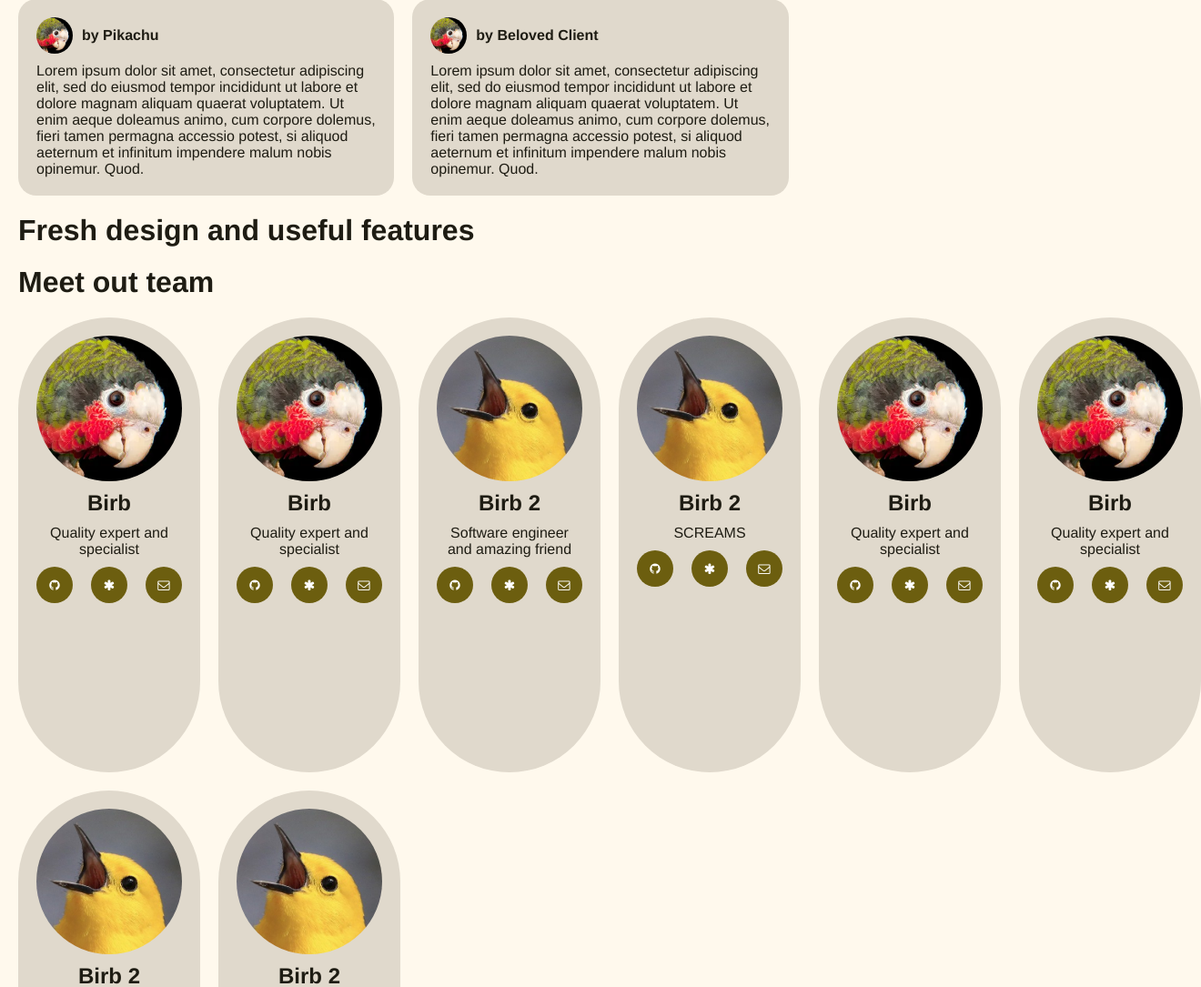
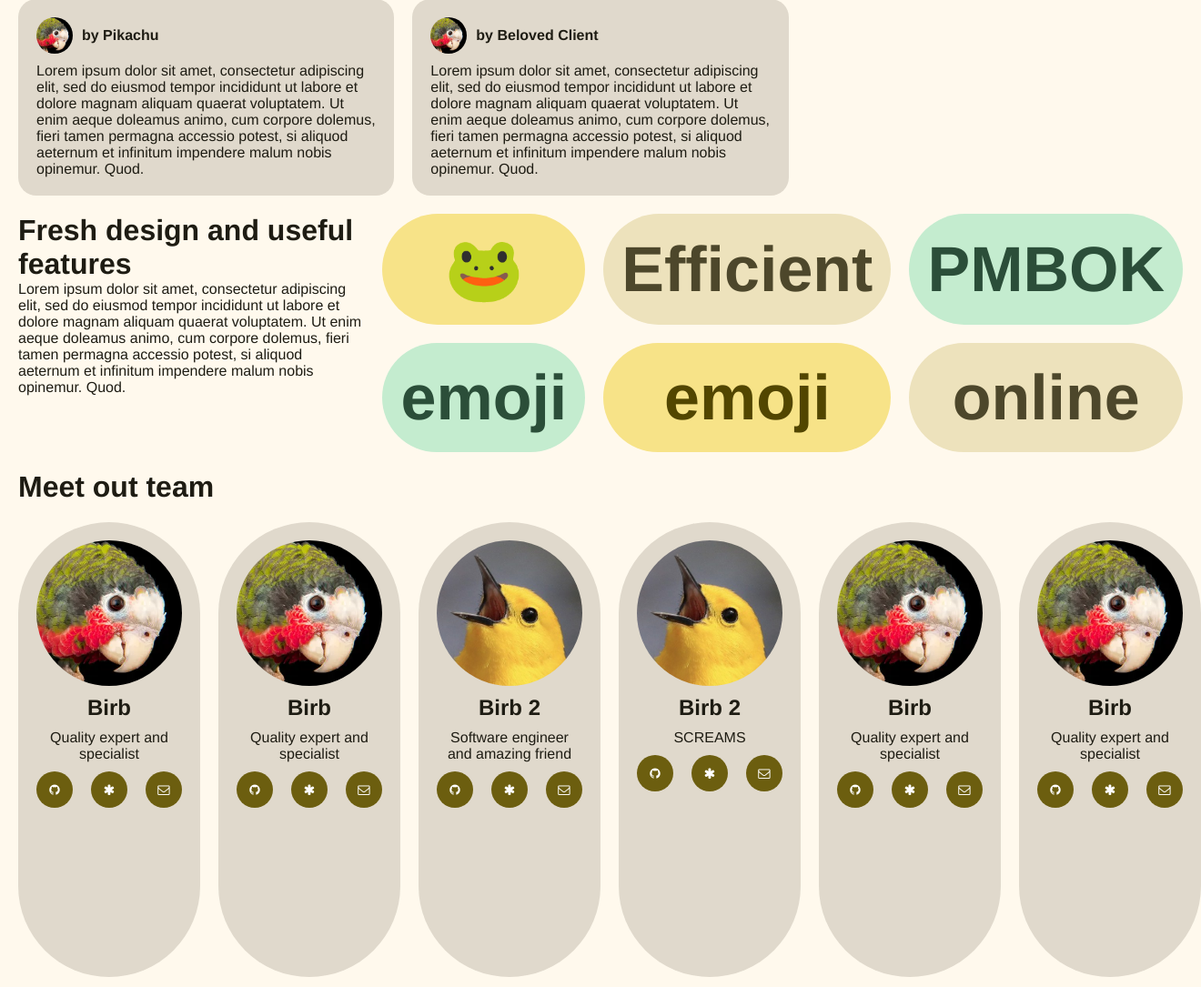
Before and after one commit to AnuraagDeshpande/SoftwareSuperProject_repo, a PHP site: page / in a window 1320 px wide. Shown: the part 668-1753 px from the top of the page at 91% size. Run offline with PHP 8.4, Linux system fonts and the light colour scheme.

Commit message:
feature grid added as well as card element in the main css doc

```diff
--- a/index.php
+++ b/index.php
@@ -73,9 +73,35 @@
                     Lorem ipsum dolor sit amet, consectetur adipiscing elit, sed do eiusmod tempor incididunt ut labore et dolore magnam aliquam quaerat voluptatem. Ut enim aeque doleamus animo, cum corpore dolemus, fieri tamen permagna accessio potest, si aliquod aeternum et infinitum impendere malum nobis opinemur. Quod.
                 </div>
             </div>
-            <h1 class="section-header">
-                Fresh design and useful features
-            </h1>
+            <div class="about-grid section-header">
+                <div class="feature-desc">
+                    <h1>Fresh design and useful features</h1>
+                    <p>
+                        Lorem ipsum dolor sit amet, consectetur adipiscing elit, sed do eiusmod tempor incididunt ut labore et dolore magnam aliquam quaerat voluptatem. Ut enim aeque doleamus animo, cum corpore dolemus, fieri tamen permagna accessio potest, si aliquod aeternum et infinitum impendere malum nobis opinemur. Quod.
+                    </p>
+                </div>
+                <div class="feature-grid">
+                    <div class="primary-card">
+                        🐸
+                    </div>
+                    <div class="secondary-card">
+                        Efficient
+                    </div>
+                    <div class="tertiary-card">
+                        PMBOK
+                    </div>
+                    <div class="tertiary-card">
+                        emoji
+                    </div>
+                    <div class="primary-card">
+                        emoji
+                    </div>
+                    <div class="secondary-card">
+                        online
+                    </div>
+
+                </div>
+            </div>
             <!--TEAM MEMBER SECTION-->
             <h1 class="section-header">
                 Meet out team
--- a/styles/index.css
+++ b/styles/index.css
@@ -102,6 +102,52 @@ this part styles the imaginary user reviews
 
 /*
 -------------------------------------------------
+ABOUT US SECTION OF THE PAGE
+-------------------------------------------------
+*/
+.about-grid{
+    display: grid;
+    grid-template-columns: 1fr 2fr;
+    column-gap: var(--mediumGap);
+    row-gap: var(--mediumGap);
+}
+
+@media(max-width: 1000px){
+    .about-grid{
+        grid-template-columns: 1fr;
+    }
+}
+
+.feature-grid{
+    display: grid;
+    grid-template-columns: 1fr 1fr 1fr;
+    column-gap: var(--mediumGap);
+    row-gap: var(--mediumGap);
+}
+
+.feature-grid .primary-card, .feature-grid .secondary-card, .feature-grid .tertiary-card{
+    border-radius: 50vh;
+    font-weight: bold;
+    font-size: 70px;
+    text-align: center;
+    align-content: center;
+}
+
+@media(max-width: 1200px){
+    .feature-grid{
+        grid-template-columns: 1fr 1fr;
+    }
+
+    .feature-grid .primary-card, .feature-grid .secondary-card, .feature-grid .tertiary-card{
+
+    }
+}
+
+
+
+
+/*
+-------------------------------------------------
 MEET OUT TEAM SECTION OF THE PAGE
 it contains team member cards
 -------------------------------------------------
--- a/styles/main.css
+++ b/styles/main.css
@@ -58,6 +58,31 @@ body{
 
 /*
 -------------------------------------------------
+CARD CONTANERS FOR THINGS
+-------------------------------------------------
+*/
+.secondary-card, .primary-card, .tertiary-card{
+    border-radius: var(--mediumRadius);
+    padding: var(--mediumGap);
+}
+
+.tertiary-card{
+    background-color: var(--tertiaryContainer);
+    color: var(--onTertiaryContainer);
+}
+
+.secondary-card{
+    background-color: var(--secondaryContainer);
+    color: var(--onSecondaryContainer);
+}
+
+.primary-card{
+    background-color: var(--primaryContainer);
+    color: var(--onPrimaryContainer);
+}
+
+/*
+-------------------------------------------------
 PRIMARY COLORED BUTTON
 -------------------------------------------------
 */
```
